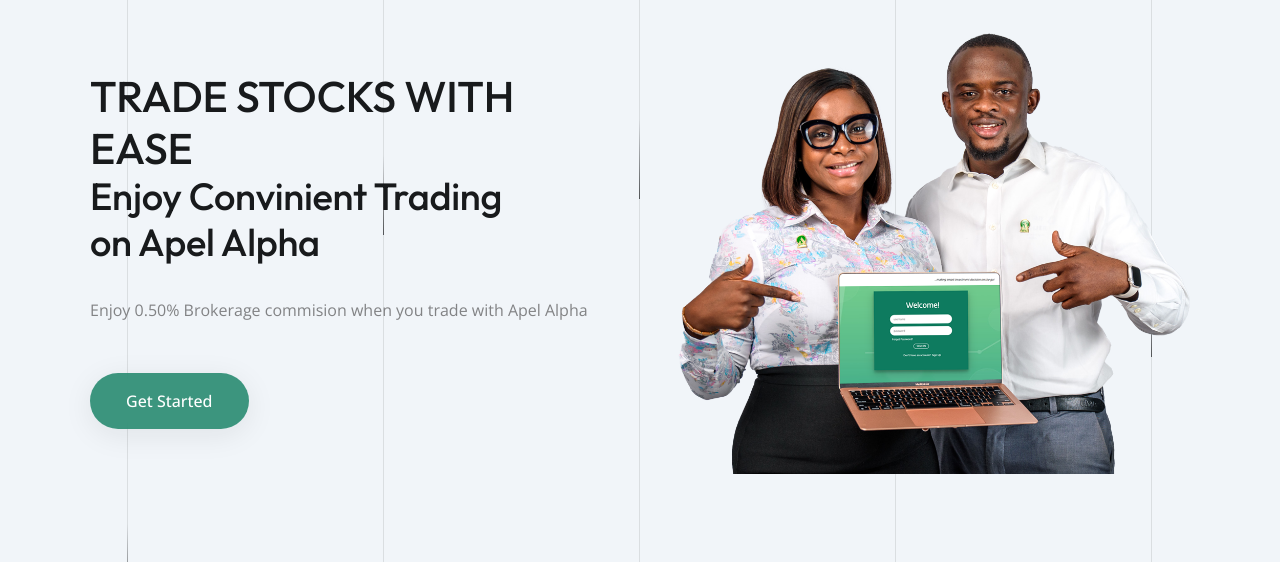
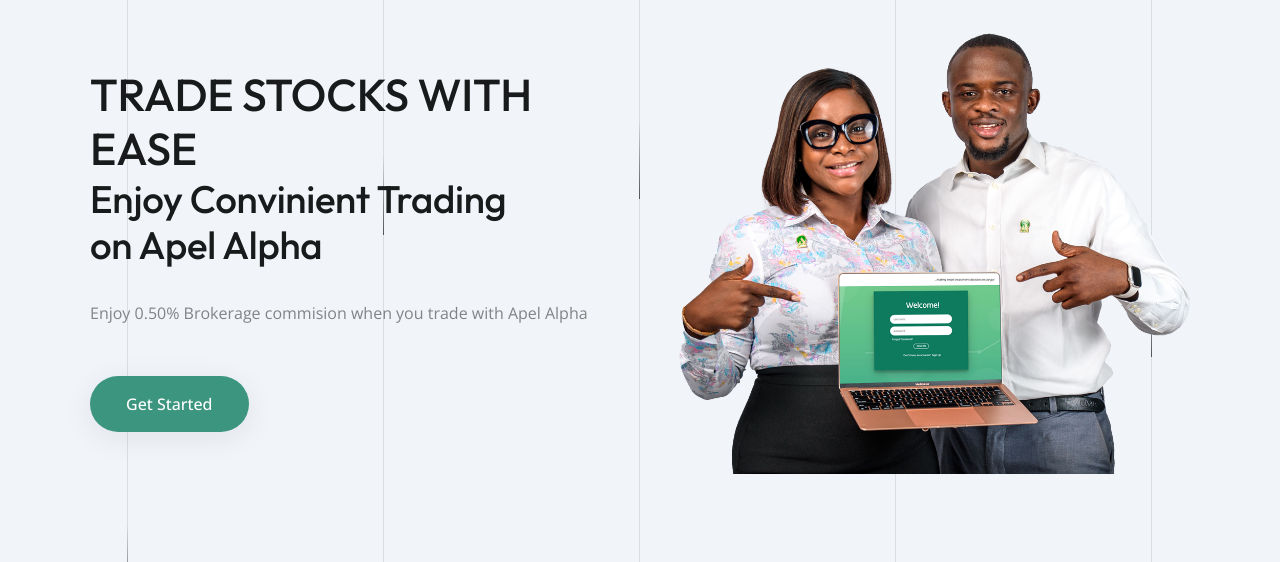
Before and after one commit to Favorjs/apelasset, a plain HTML site: page apelalpha.html in a window 1280 px wide. Shown: the part 78-640 px from the top of the page. Drawn offline with nearby package versions, Linux system fonts and the light colour scheme.

Commit message:
Update with the modified code

```diff
--- a/apelalpha.html
+++ b/apelalpha.html
@@ -177,9 +177,9 @@
 
 						<div>
 							<h6 class="hero-text">
-								<span style="font-size: 43px;">TRADE STOCKS WITH EASE</span>
-								<span class="" style="font-size: 38px;">Enjoy Convinient Trading</span>
-									<span class="" style="font-size: 38px; "> on Apel Alpha</span>
+								<span style="font-size: 3.5vw;">TRADE STOCKS WITH EASE</span>
+								<span class="" style="font-size: 3vw;">Enjoy Convinient Trading</span>
+									<span class="" style="font-size: 3vw; "> on Apel Alpha</span>
 							</h6>
 							<div class="row g-4 mt-md-1 mt-lg-2">
 								<div class="col-12 col-md">
```
